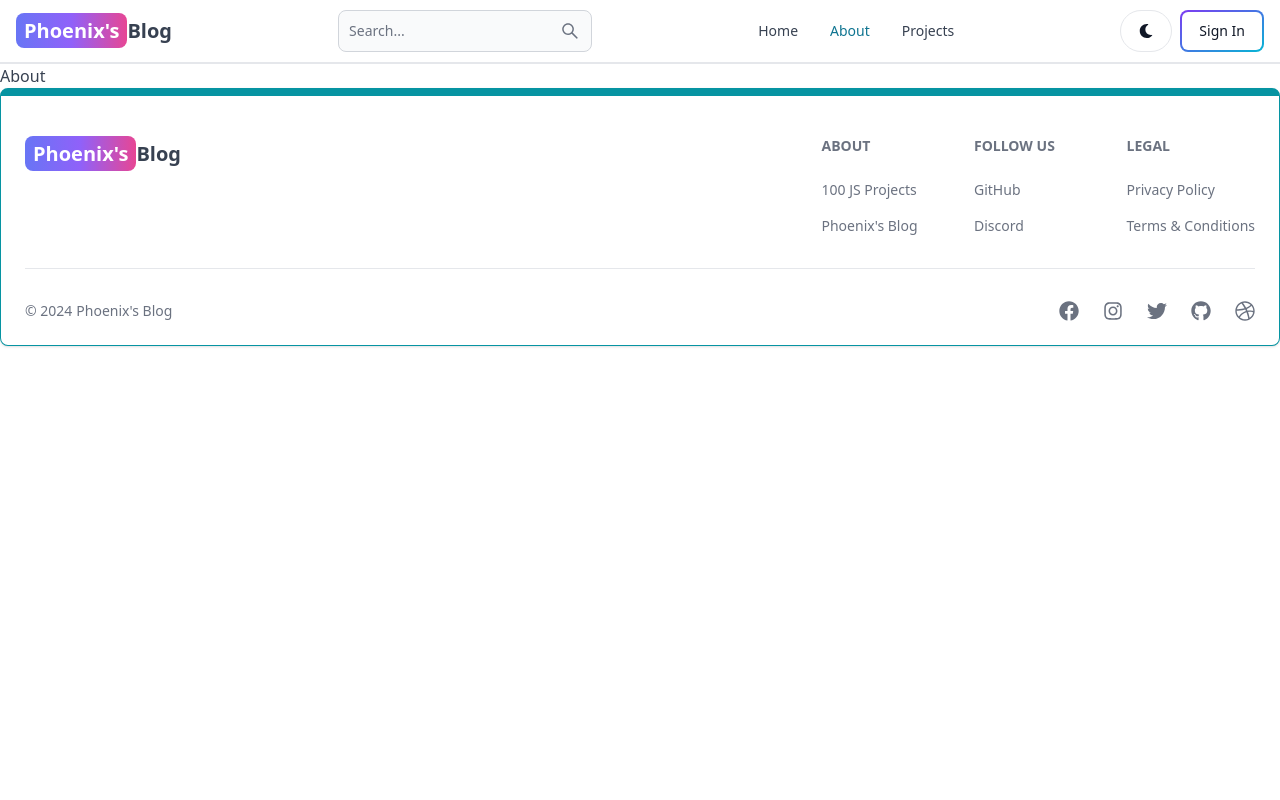
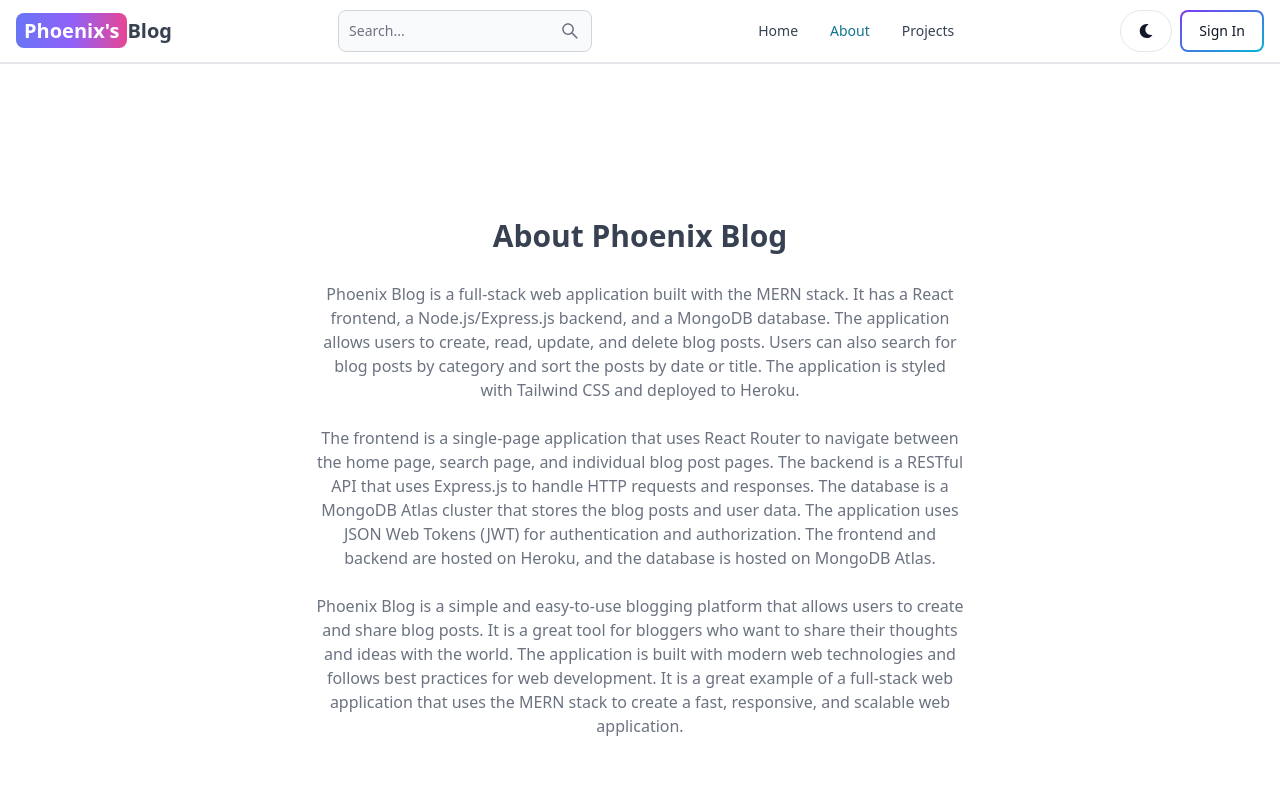
Before and after one commit to VishwasPrabhu18/MERN-Blog-App, a React (Vite) app in the folder client/: page /about in a window 1280 px wide. Shown: the top 800 px of the page. Built offline with nearby package versions, Linux system fonts and the light colour scheme; no server answers.

Commit message:
About page is completed

```diff
--- a/client/src/pages/About.jsx
+++ b/client/src/pages/About.jsx
@@ -1,6 +1,23 @@
 const About = () => {
   return (
-    <div>About</div>
+    <div className="min-h-screen flex items-center justify-center">
+      <div className="max-w-2xl mx-auto p-3 text-center">
+        <div className="">
+          <h1 className="text-3xl font-semibold text-center my-7">About Phoenix Blog</h1>
+          <div className="text-md text-gray-500 flex flex-col gap-6">
+            <p>
+              Phoenix Blog is a full-stack web application built with the MERN stack. It has a React frontend, a Node.js/Express.js backend, and a MongoDB database. The application allows users to create, read, update, and delete blog posts. Users can also search for blog posts by category and sort the posts by date or title. The application is styled with Tailwind CSS and deployed to Heroku.
+            </p>
+            <p>
+              The frontend is a single-page application that uses React Router to navigate between the home page, search page, and individual blog post pages. The backend is a RESTful API that uses Express.js to handle HTTP requests and responses. The database is a MongoDB Atlas cluster that stores the blog posts and user data. The application uses JSON Web Tokens (JWT) for authentication and authorization. The frontend and backend are hosted on Heroku, and the database is hosted on MongoDB Atlas.
+            </p>
+            <p>
+              Phoenix Blog is a simple and easy-to-use blogging platform that allows users to create and share blog posts. It is a great tool for bloggers who want to share their thoughts and ideas with the world. The application is built with modern web technologies and follows best practices for web development. It is a great example of a full-stack web application that uses the MERN stack to create a fast, responsive, and scalable web application.
+            </p>
+          </div>
+        </div>
+      </div>
+    </div>
   )
 }
 
```
